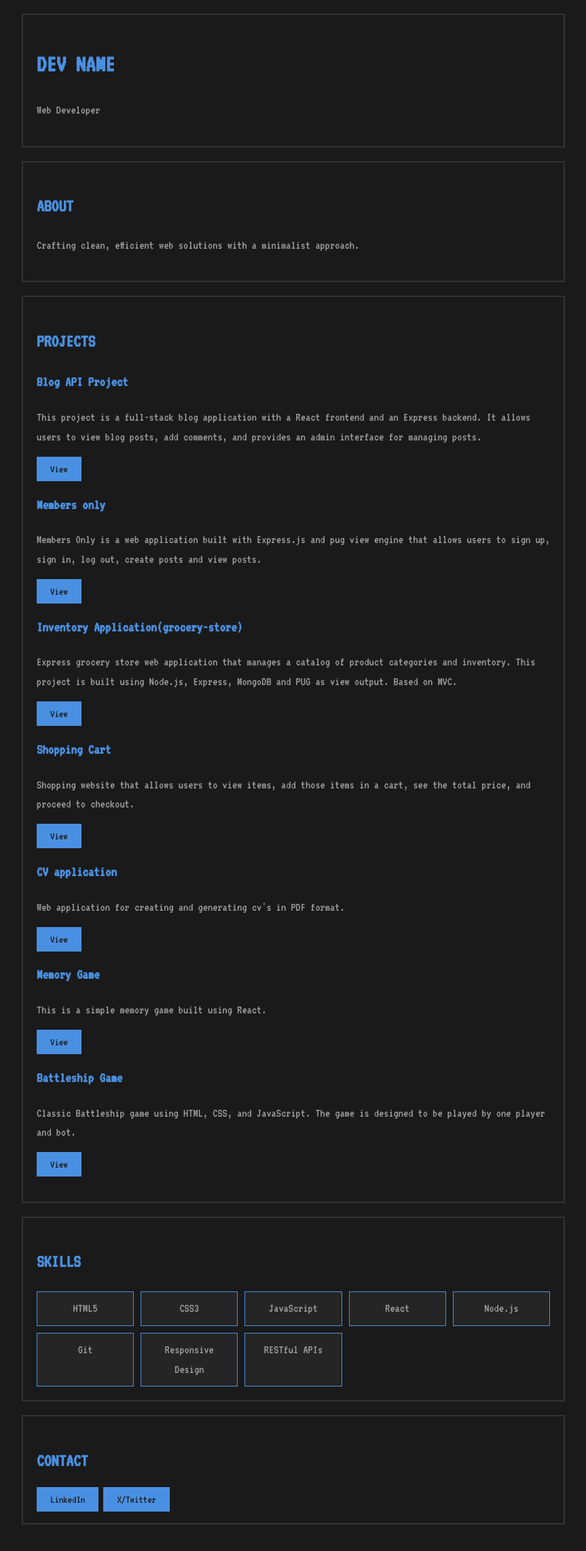
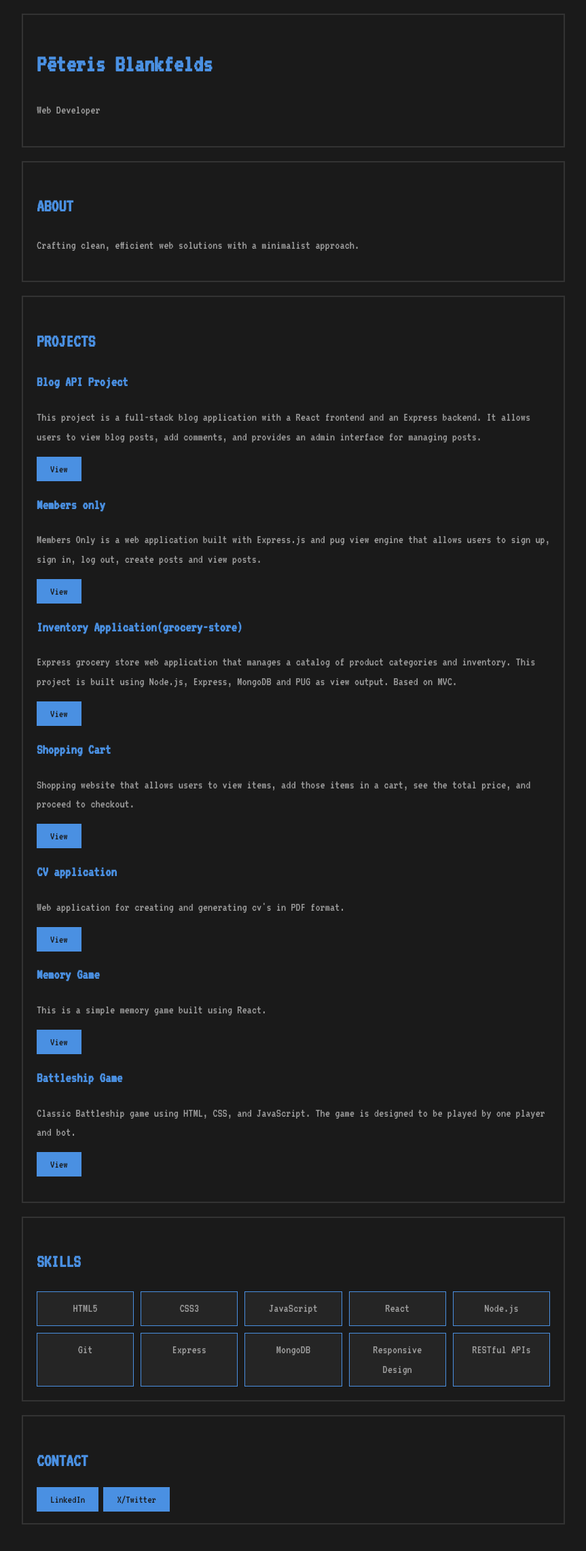
Before and after one commit to Pe44a/personal-portfolio, a plain HTML site: page index.html in a window 1280 px wide. Shown: the whole page at 68% size, without its empty margins (208-1071 px from the left). Drawn offline with Linux system fonts and the light colour scheme.

Commit message:
Update header and skills

```diff
--- a/index.html
+++ b/index.html
@@ -9,7 +9,7 @@
 </head>
 <body>
     <header class="section">
-        <h1>DEV NAME</h1>
+        <h1>Pēteris Blankfelds</h1>
         <p>Web Developer</p>
     </header>
 
@@ -68,6 +68,8 @@
                 <div class="skill">React</div>
                 <div class="skill">Node.js</div>
                 <div class="skill">Git</div>
+                <div class="skill">Express</div>
+                <div class="skill">MongoDB</div>
                 <div class="skill">Responsive Design</div>
                 <div class="skill">RESTful APIs</div>
             </div>
```
